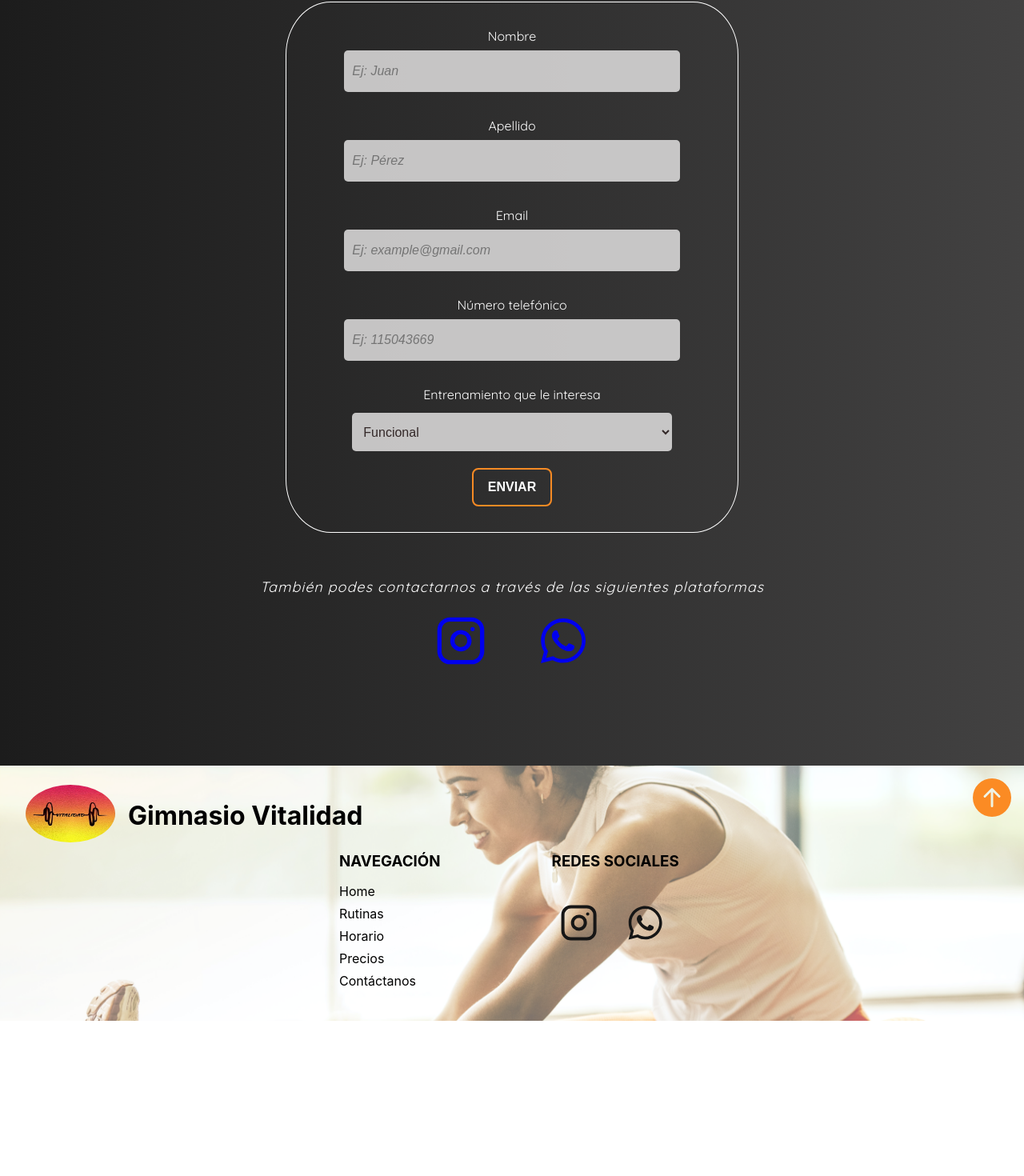
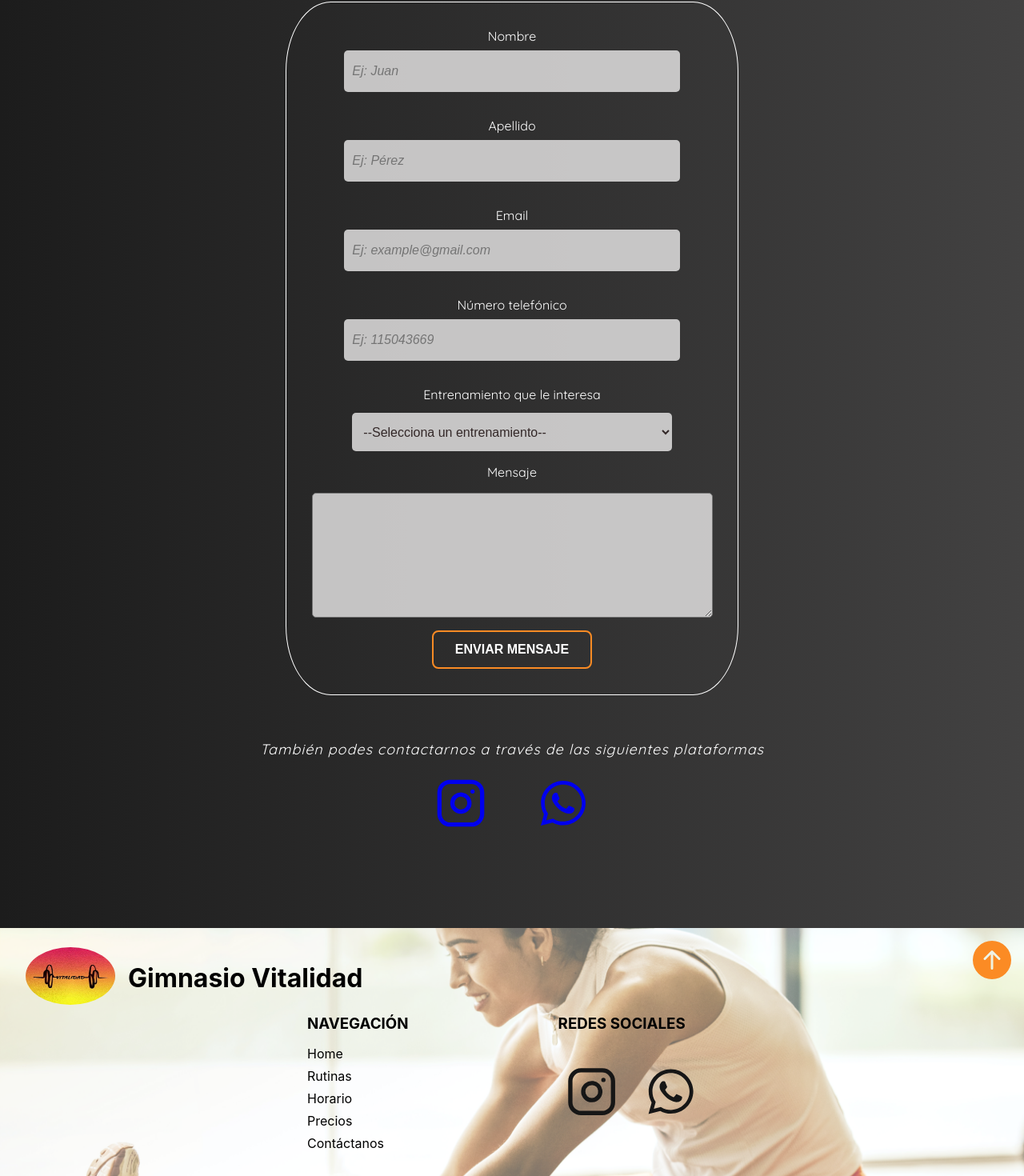
Before and after one commit to GastonBorselli/Gimnasio-Vitalidad, a React (Create React App) app: page /contact in a window 1280 px wide. Shown: the part 297-1767 px from the top of the page at 80% size. Before the commit the page ends 1573 px from the top, so only its background shows below. Built offline with nearby package versions, Linux system fonts and the light colour scheme.

Commit message:
finalizado

```diff
--- a/package.json
+++ b/package.json
@@ -8,15 +8,18 @@
     "@testing-library/jest-dom": "^5.16.5",
     "@testing-library/react": "^13.4.0",
     "@testing-library/user-event": "^13.5.0",
+    "emailjs-com": "^3.2.0",
     "react": "^18.2.0",
     "react-dom": "^18.2.0",
     "react-hook-form": "^7.39.7",
     "react-hover-video-player": "^9.7.1",
     "react-icons": "^4.6.0",
     "react-router-dom": "^6.4.3",
-    "react-scripts": "5.0.1",
+    "react-scripts": "^5.0.1",
     "react-scroll": "^1.8.8",
+    "react-select": "^5.7.0",
     "react-slick": "^0.29.0",
+    "react-toastify": "^9.1.1",
     "slick-carousel": "^1.8.1",
     "web-vitals": "^2.1.4"
   },
--- a/src/App.css
+++ b/src/App.css
@@ -558,7 +558,7 @@ th{
 }
 .form-container form button{
   height: 3rem;
-  width: 20%;
+  width: 40%;
   margin-top: 1rem;
   border: 2px solid #fb8b24;
   border-radius: .5rem;
@@ -588,6 +588,12 @@ th{
     color: #332828;
     border-radius: 5px;
     font-size: 16px;
+    margin-bottom: 1rem;
+}
+.message{
+  margin-top: .5rem;
+  background-color: #e7e6e6d2;
+  border-radius: 5px;
 }
 .form-container form small{
   margin-top: -2rem;
--- a/src/components/Contact.jsx
+++ b/src/components/Contact.jsx
@@ -1,28 +1,34 @@
-import React, {useRef} from 'react'
+import React,{useState} from 'react'
 import { useForm } from 'react-hook-form';
 import {FiInstagram} from 'react-icons/fi'
 import {FaWhatsapp} from 'react-icons/fa'
-// import emailjs from '@emailjs/browser';
+import emailjs from '@emailjs/browser';
 
 export const Contact = () => {
 
-  const { register, handleSubmit, formState: { errors } } = useForm();
-  const onSubmit = data => console.log(data);
-  console.log(errors);
+  const { register, handleSubmit, reset ,formState: { errors } } = useForm();
+  // const onSubmit = data => console.log(data);
+  // console.log(errors);
 
+  const [value, setValue] = useState("");
 
-  // const form = useRef();
+  const handleChange = (e) => {
+    setValue(e.target.value);
+  };
 
-  // const sendEmail = (e) => {
-  //   e.preventDefault();
-
-  //   emailjs.sendForm('YOUR_SERVICE_ID', 'YOUR_TEMPLATE_ID', form.current, 'YOUR_PUBLIC_KEY')
-  //     .then((result) => {
-  //         console.log(result.text);
-  //     }, (error) => {
-  //         console.log(error.text);
-  //     });
-  // };
+  const sendEmail = (formData) => {
+    emailjs
+      .send("service_vz2epea", "template_alvr8eq", formData, "L6PjwWka8vB-v1ZjV")
+      .then(
+        (result) => {
+          console.log(result.text);
+        },
+        (error) => {
+          console.log(error.text);
+        }
+      );
+    reset();
+  };
 
   return (
 
@@ -39,45 +45,45 @@ export const Contact = () => {
         </div>
 
         <div className='form-container'>
-
-
-
-          <form onSubmit={handleSubmit(onSubmit)} >
-
-              <label htmlFor="">Nombre</label>
-              <input type="text" placeholder="Ej: Juan" name='user_name' {...register("firstName", {required: true,minLength:3, maxLength: 25})} />
-              {errors.firstName?.type ==='required' && <small>El campo no puede estar vacío</small>}
-              {errors.firstName?.type ==='minLength' && <small>Ingrese un nombre válido</small>}
-              {errors.firstName?.type ==='maxLength' && <small>Ingrese un nombre válido</small>}
+        <form  onSubmit={handleSubmit(sendEmail)}>
+           <label htmlFor="">Nombre</label>
+              <input type="text" placeholder="Ej: Juan" name='user_name' {...register("user_name", {required: true,minLength:3, maxLength: 25})} />
+              {errors.user_name?.type ==='required' && <small>El campo no puede estar vacío</small>}
+              {errors.user_name?.type ==='minLength' && <small>Ingrese un nombre válido</small>}
+              {errors.user_name?.type ==='maxLength' && <small>Ingrese un nombre válido</small>}
 
               <label htmlFor="">Apellido</label>
-              <input type="text" placeholder="Ej: Pérez" name='user_lastName' {...register("lastName", {required: true,minLength:2, maxLength: 100})} />
-              {errors.lastName?.type ==='required' && <small>El campo no puede estar vacío</small>}
-              {errors.lastName?.type ==='minLength' && <small>Ingrese un nombre válido</small>}
-              {errors.lastName?.type ==='maxLength' && <small>Ingrese un nombre válido</small>}
+              <input type="text" placeholder="Ej: Pérez" name='user_lastName' {...register("user_lastName", {required: true,minLength:2, maxLength: 100})} />
+              {errors.user_lastName?.type ==='required' && <small>El campo no puede estar vacío</small>}
+              {errors.user_lastName?.type ==='minLength' && <small>Ingrese un nombre válido</small>}
+              {errors.user_lastName?.type ==='maxLength' && <small>Ingrese un nombre válido</small>}
 
               <label htmlFor="">Email</label>
-              <input type="email" placeholder="Ej: example@gmail.com" name='user_email' {...register("email", {required: true, pattern: /^\S+@\S+$/i})} />
-              {errors.email?.type ==='required' && <small>El campo no puede estar vacío</small>}
-              {errors.email?.type ==='pattern' && <small>Ingrese un email válido</small>}
+              <input type="email" placeholder="Ej: example@gmail.com" name='user_email' {...register("user_email", {required: true, pattern: /^[A-Z0-9._%+-]+@[A-Z0-9.-]+\.[A-Z]{2,4}$/i})} />
+              {errors.user_email?.type ==='required' && <small>El campo no puede estar vacío</small>}
+              {errors.user_email?.type ==='pattern' && <small>Ingrese un email válido</small>}
 
               <label htmlFor="">Número telefónico</label>
-              <input type="tel" placeholder="Ej: 115043669" name='user_phone' {...register("mobileNumber", {required: true, minLength: 6, maxLength: 12})} />
-              {errors.mobileNumber?.type ==='required' && <small>El campo no puede estar vacío</small>}
-              {errors.mobileNumber?.type ==='minLength' && <small>Ingrese un número de teléfono válido</small>}
-              {errors.mobileNumber?.type ==='maxLength' && <small>Ingrese un número de télefono válido</small>}
+              <input type="tel" placeholder="Ej: 115043669" name='user_phone' {...register("user_phone", {required: true, minLength: 6, maxLength: 12})} />
+              {errors.user_phone?.type ==='required' && <small>El campo no puede estar vacío</small>}
+              {errors.user_phone?.type ==='minLength' && <small>Ingrese un número de teléfono válido</small>}
+              {errors.user_phone?.type ==='maxLength' && <small>Ingrese un número de télefono válido</small>}
 
-              <label htmlFor="">Entrenamiento que le interesa</label>
-              <select name='user_trainning' {...register("title", { required: true})} >
-                <option disabled={true} value="" >--Selecciona un entrenamiento--</option>
+              <label>Entrenamiento que le interesa</label>
+              <select defaultValue={value} onChange={handleChange} name='user_trainning' {...register("user_trainning", { required: true})} >
+                <option value="" disabled hidden >--Selecciona un entrenamiento--</option>
                 <option value="Funcional">Funcional</option>
                 <option value="Localizada">Localizada</option>
                 <option value="Gimnasia adultos mayores">Gimnasia adultos mayores</option>
               </select>
-              {errors.title?.type ==='required' && <small className='select'>Debe seleccionar un entrenamiento</small>}
+              {errors.user_trainning?.type ==='required' && <small className='select'>Debe seleccionar un entrenamiento</small>}
 
-              <button className='button' type="submit">Enviar</button>
-            </form>
+              <label>Mensaje</label>
+              <textarea className='message' name="message" cols="60" rows="10" {...register("message",{required:true})} />
+              {errors.message?.type ==='required' && <small className='select'>Debe ingresar un mensaje</small>}
+              <button className='button' type="submit" value="Send">Enviar mensaje</button>
+        </form>
+
             <div className="description_social">
                 También podes contactarnos a través de las siguientes plataformas
           </div>
@@ -86,7 +92,7 @@ export const Contact = () => {
               <a href="https://www.instagram.com/vitalidad.lm/" target={"blank"}><FiInstagram size={'4rem'}/></a>
             </div>
             <div className="facebook">
-              <a href="https://web.whatsapp.com/"><FaWhatsapp size={'4rem'}/></a>
+              <a href="https://web.whatsapp.com/" target={"blank"}><FaWhatsapp size={'4rem'}/></a>
             </div>
           </div>
         </div>
--- a/src/components/Footer.jsx
+++ b/src/components/Footer.jsx
@@ -33,8 +33,8 @@ export const Footer = () => {
           <form>
             <h3>Redes sociales</h3>
             <div className="social-group">
-              <FiInstagram className='social-icon'/>
-              <FaWhatsapp className='social-icon'/>
+            <a href="https://www.instagram.com/vitalidad.lm/" target={"blank"}><FiInstagram className='social-icon' size={'4rem'}/></a>
+            <a href="https://web.whatsapp.com/"><FaWhatsapp className='social-icon' size={'4rem'}/></a>
             </div>
           </form>
         </div>
--- a/src/components/Home.jsx
+++ b/src/components/Home.jsx
@@ -44,6 +44,7 @@ export const Home = () => {
       </div>
 
         <div className="right">
+
             <div className="heart-rate">
               <div className='heart'>
                 <Player
```
Also changed, not shown: src/components/Toast.jsx (added, +19 -0 lines), src/entrenamiento.jsx (+7 -5 lines), 1 other file (tests, documents, lock files or other folders).
